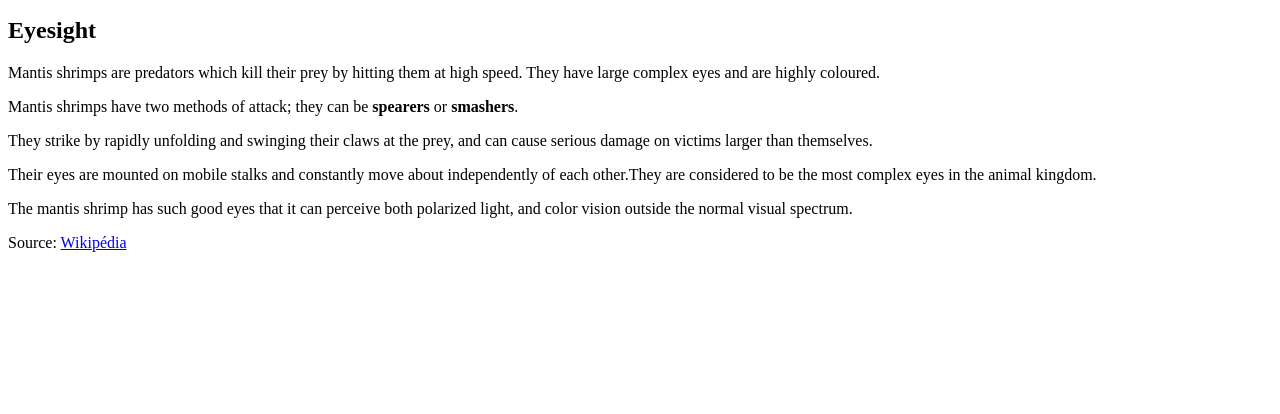
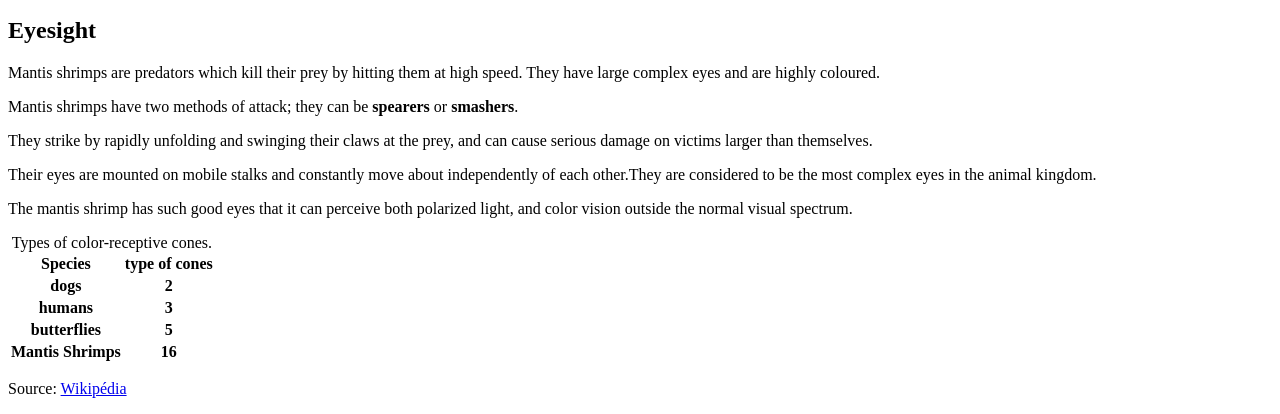
Before and after one commit to kakucsmate/saskarak, a plain HTML site: page index.html in a window 1280 px wide. Shown: the part 455-869 px from the top of the page. Before the commit the page ends 800 px from the top, so only its background shows below. Drawn offline with Linux system fonts and the light colour scheme.

Commit message:
main final

```diff
--- a/index.html
+++ b/index.html
@@ -16,9 +16,37 @@
     <p>They strike by rapidly unfolding and swinging their claws at the prey, and can cause serious damage on victims larger than themselves.</p>
     <p>Their eyes are mounted on mobile stalks and constantly move about independently of each other.They are considered to be the most complex eyes in the animal kingdom. </p>
     <p>The mantis shrimp has such good eyes that it can perceive both polarized light, and color vision outside the normal visual spectrum.</p>
-    <p>Source: <a href="https://simple.wikipedia.org/wiki/Mantis_shrimp">Wikipédia</a></p>
 
 
+    <table>
+        <caption>Types of color-receptive cones.</caption>
+        <tr>
+          <th>Species</th>
+          <th>type of cones</th>
+        </tr>
+
+        <tr>
+          <th>dogs</th>
+          <th>2</th>
+        </tr>
+
+        <tr>
+            <th>humans</th>
+            <th>3</th>
+          </tr>
+
+          <tr>
+            <th>butterflies</th>
+            <th>5</th>
+          </tr>
+
+          <tr>
+            <th>Mantis Shrimps</th>
+            <th>16</th>
+          </tr>
+
+      </table>
+      <p>Source: <a href="https://simple.wikipedia.org/wiki/Mantis_shrimp">Wikipédia</a></p>
 
 </body>
 </html>
```
